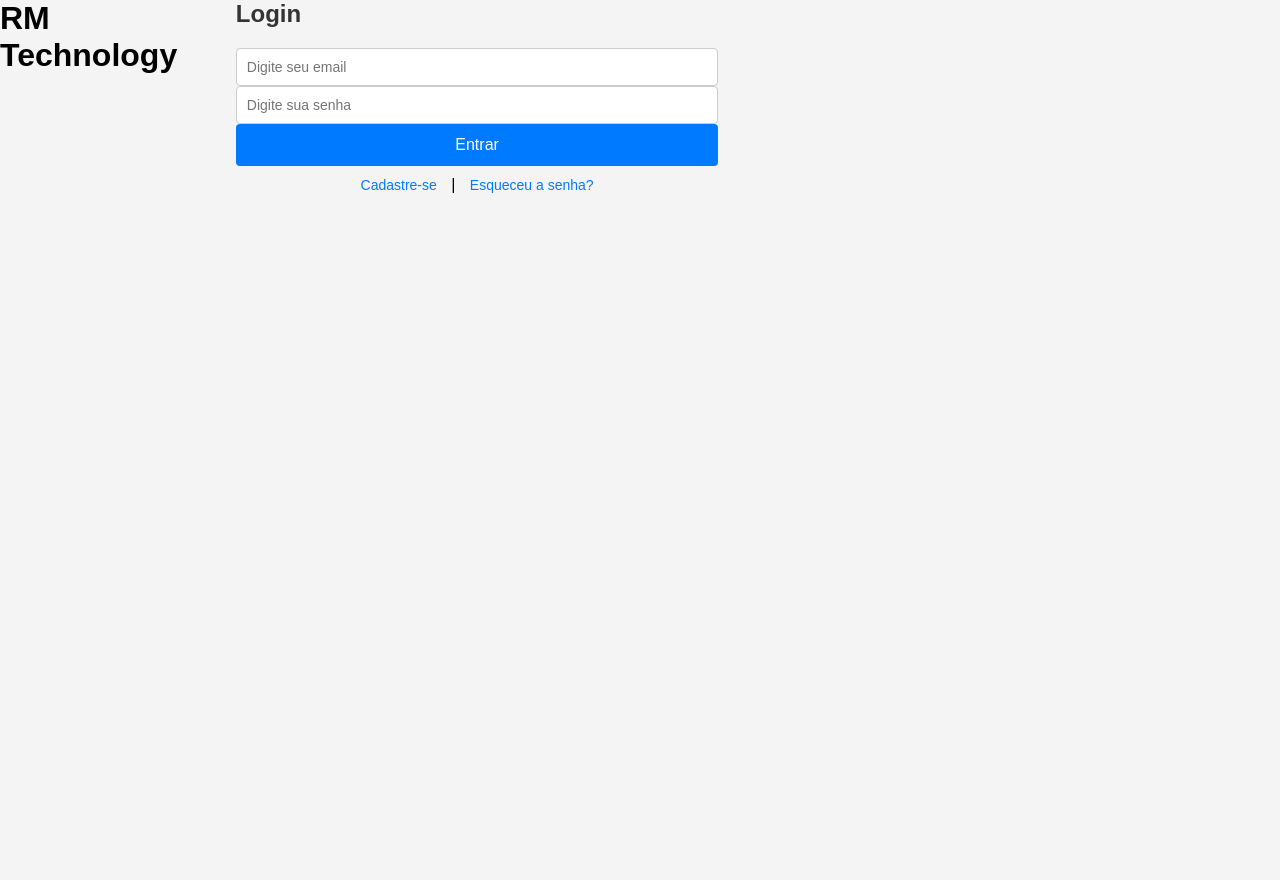
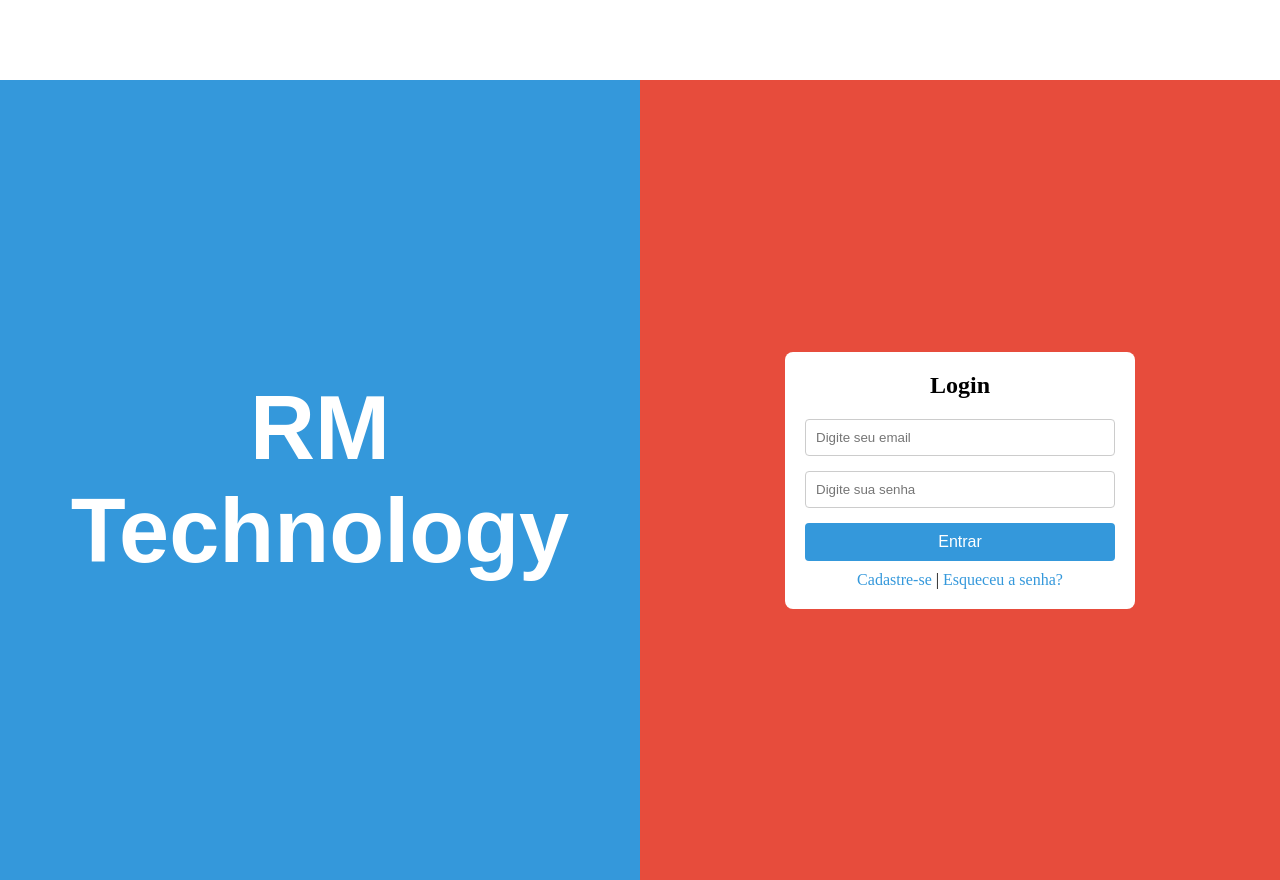
Before and after one commit to RdsMachado1181/RM-TEcnology, a plain HTML site: page index.html in a window 1280 px wide. Before the commit the page ends 800 px from the top, so only its background shows below. Drawn offline with Linux system fonts and the light colour scheme.

Commit message:
Update estilo.css

```diff
--- a/estilo.css
+++ b/estilo.css
@@ -1,131 +1,103 @@
-/* Resetando margens e padding para garantir consistência */
+/* Resetando margens e preenchimentos */
 * {
     margin: 0;
     padding: 0;
     box-sizing: border-box;
   }
 
-/* Estilo geral do corpo da página */
-body {
-    font-family: Arial, sans-serif;
-    height: 100vh;
+  /* Garantir que a altura do HTML e Body seja 100% */
+  body, html {
+    height: 100%;
+  }
+
+  .topo{
+    width: 100%;
+    height: 80px;
+    background-color: white;
+  }
+
+  /* Container principal usando Flexbox */
+  .container {
+display: flex;
+    height: 100%;
+  }
+
+
+  /* Estilo para a primeira parte (logo) */
+  .parte1 {
+    width: 50%;
+    height: 100%;
     display: flex;
     justify-content: center;
     align-items: center;
-    background-color: #f4f4f4;
+    background-color: #3498db; /* Cor azul */
+    border-color: #e74c3c;
   }
 
-/* Container principal que divide a tela em duas partes */
-.container {
-    display: flex;
-    width: 100%;
-    height: 100%;
+  .logo h1 {
+    font-family: Arial, sans-serif;
+    color: white;
+    font-size: 90px;
+    text-align: center;
   }
 
-/* Estilo do lado esquerdo (com o logo) */
-.left-side {
+  /* Estilo para a segunda parte (formulário de login) */
+  .parte2 {
     width: 50%;
     height: 100%;
     display: flex;
-    justify-content: flex;
+    justify-content: center;
     align-items: center;
-    padding: 20px;
-    background-color: #2d2d2d;
+    background-color: #e74c3c; /* Cor vermelha */
+    border-color: #3498db;
   }
 
-/* Logo dentro do lado esquerdo */
-.logo {
-    max-width: 80%;
-    max-height: 80%;
+  .login-form {
+    background-color: white;
+    padding: 20px;
+    border-radius: 8px;
+    width: 80%;
+    max-width: 350px;
   }
 
-/* Estilo do lado direito (com o formulário de login) */
-.right-side {
-    width: 50%;
-    height: 100%;
-    display: flex;
-    justify-content: flex;
-    align-items: center;
-    padding: 20px;
-    background-color: #ffffff;
+  .login-form h2 {
+    text-align: center;
+    margin-bottom: 20px;
   }
 
-/* Título do formulário */
-h2 {
-    font-size: 24px;
-    margin-bottom: 20px;
-    color: #333;
-}
-
-/* Estilo para cada grupo de entrada (email, senha) */
-.input-group {
-    margin-bottom: 15px;
-    width: 100%;
-}
-
-/* Estilo dos labels de entrada */
-label {
-    display: block;
-    font-size: 14px;
-    color: #333;
-}
-
-/* Estilo dos campos de input */
-input {
+  .login-form input {
     width: 100%;
     padding: 10px;
-    font-size: 14px;
+    margin-bottom: 15px;
     border: 1px solid #ccc;
     border-radius: 4px;
   }
 
-/* Botão de login */
-button {
+  .login-form button {
     width: 100%;
-    padding: 12px;
-    font-size: 16px;
-    background-color: #007bff;
-    color: white;
+    padding: 10px;
+    background-color: #3498db;
     border: none;
     border-radius: 4px;
+    color: white;
+    font-size: 16px;
     cursor: pointer;
   }
 
-/* Hover no botão de login */
-button:hover {
-    background-color: #0056b3;
+  .login-form button:hover {
+    background-color: #2980b9;
   }
 
-/* Links abaixo do formulário */
   .links {
+    text-align: center;
     margin-top: 10px;
-    text-align: center;
   }
 
   .links a {
-    font-size: 14px;
-    color: #007bff;
     text-decoration: none;
-    margin: 5px 10px;
+    color: #3498db;
   }
 
-/* Hover nos links */
   .links a:hover {
     text-decoration: underline;
   }
-
-/* Responsividade para dispositivos móveis */
-@media (max-width: 768px) {
-    .container {
-        flex-direction: column;
-    }
-
-    .left-side, .right-side {
-        width: 100%;
-        height: auto;
-    }
-
-    .logo {
-        max-width: 60%;
-    }
-}
```
Lines whose indentation alone changed are shown as unchanged.
